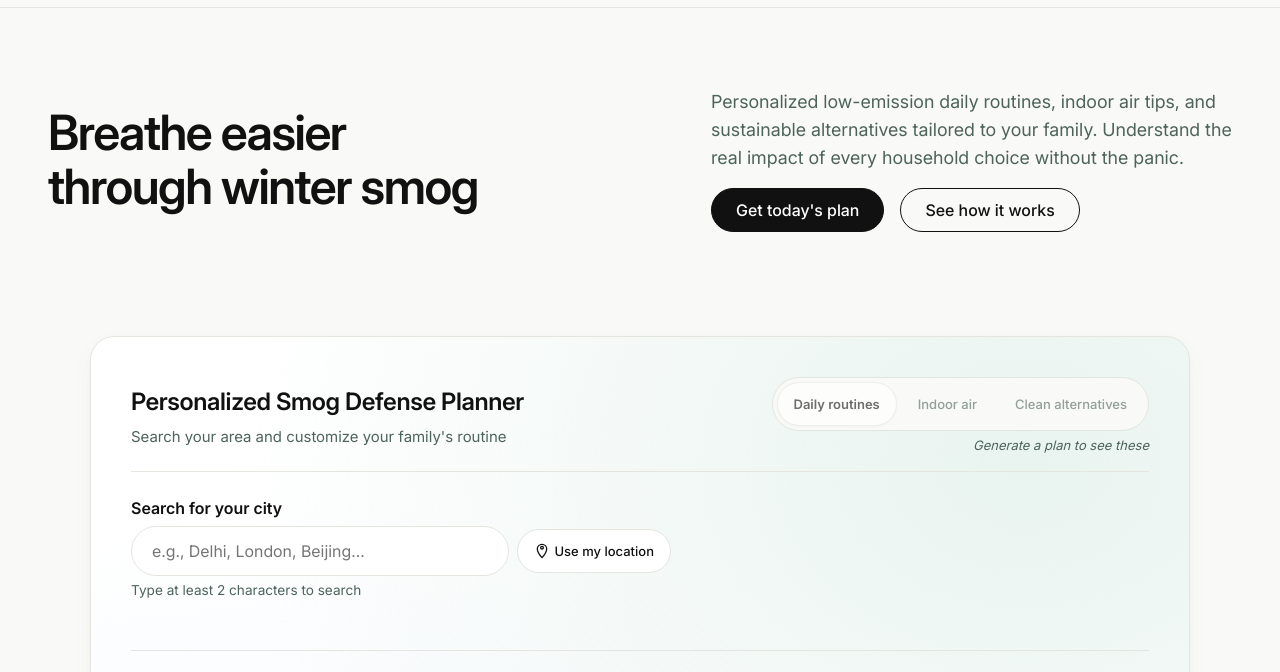
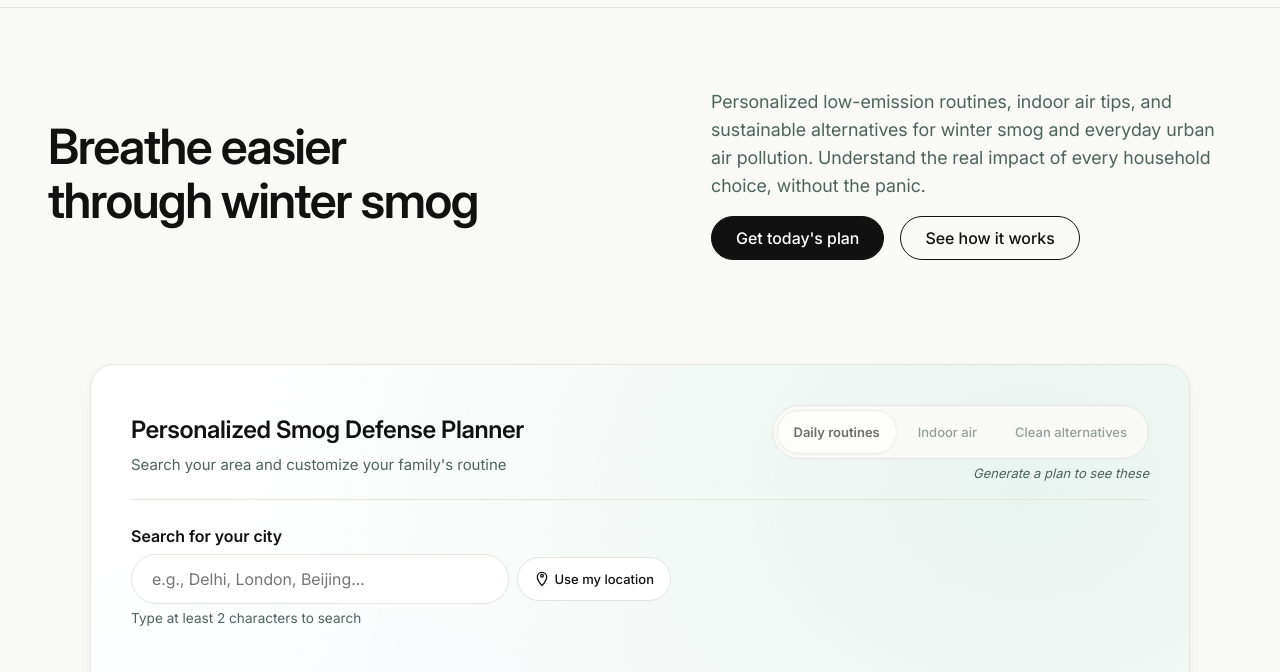
Before and after one commit to ankitgupta77885-droid/urban-air-quality-assistant, a website built with Vite: page index.html in a window 1280 px wide. Shown: the part 57-729 px from the top of the page. Built offline with nearby package versions, Linux system fonts and the light colour scheme.

Commit message:
chore(messaging): update target audience to families and communities and refresh hero copy

```diff
--- a/index.html
+++ b/index.html
@@ -5,7 +5,7 @@
     <meta name="viewport" content="width=device-width, initial-scale=1.0" />
     <meta
       name="description"
-      content="BreatheWell — personalized air quality advice for young families"
+      content="BreatheWell — personalized air quality advice for families and communities"
     />
     <title>BreatheWell</title>
     <link rel="icon" href="/favicon.svg" type="image/svg+xml" />
--- a/package.json
+++ b/package.json
@@ -1,7 +1,7 @@
 {
   "name": "breathewell",
   "version": "1.0.0",
-  "description": "BreatheWell — GenAI-powered web assistant helping young families navigate urban air pollution with personalized, actionable advice.",
+  "description": "BreatheWell — GenAI-powered web assistant helping families and communities navigate urban air pollution with personalized, actionable advice.",
   "type": "module",
   "engines": {
     "node": ">=20.0.0"
--- a/src/web/components/hero.ts
+++ b/src/web/components/hero.ts
@@ -25,9 +25,9 @@ export function renderHero(container: HTMLElement): void {
   const lead = createElement('p', 'hero-lead');
   setText(
     lead,
-    'Personalized low-emission daily routines, indoor air tips, and sustainable alternatives ' +
-      'tailored to your family. Understand the real impact of every household choice ' +
-      'without the panic.',
+    'Personalized low-emission routines, indoor air tips, and sustainable alternatives ' +
+      'for winter smog and everyday urban air pollution. Understand the real impact ' +
+      'of every household choice, without the panic.',
   );
   copyCol.appendChild(lead);
   copyCol.appendChild(createHeroActions());
```
Also changed, not shown: tests/web/planner.test.ts (+4 -1 lines), README.md.
